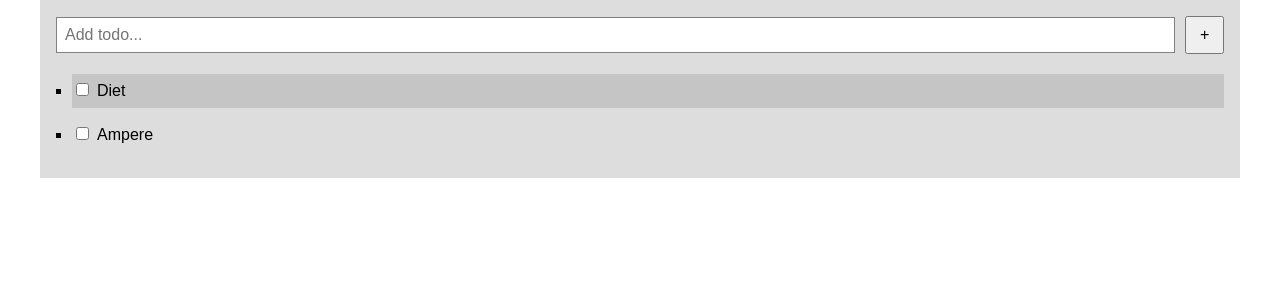
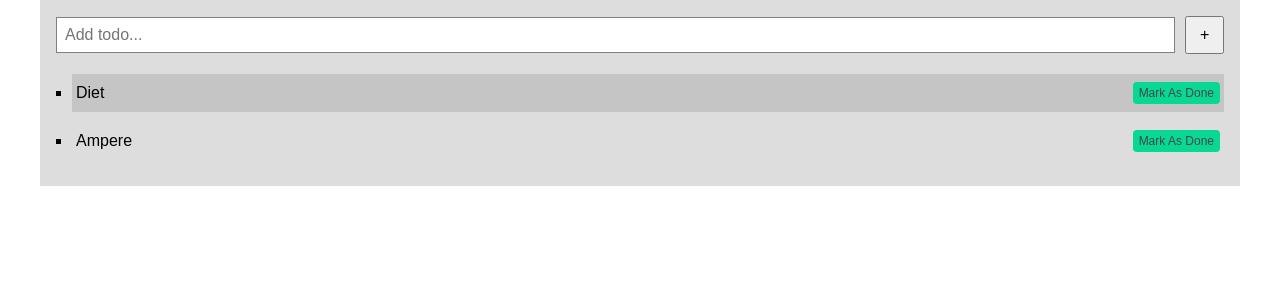
Before and after one commit to DebjitPramanick/Django-List-App, a Django app: page / in a window 1280 px wide. Shown: the part 60-360 px from the top of the page. Run offline with Django 3.2, Linux system fonts and the light colour scheme; data comes from the database, SQL or seed files in the repository; both versions use the stored data as it was after the commit.

Commit message:
Project Finished

```diff
--- a/static/style.css
+++ b/static/style.css
@@ -62,9 +62,19 @@ li{
 li div{
     display: flex;
     align-items: center;
+    justify-content: space-between;
     column-gap: 8px;
 }
 
 ul li:nth-child(odd){
     background-color: #c5c5c5;
 }
+
+#mark{
+    text-decoration: none;
+    color: #464646;
+    background-color: #08d893;
+    padding: 4px 6px;
+    border-radius: 4px;
+    font-size: 12px;
+}
--- a/templates/index.html
+++ b/templates/index.html
@@ -27,8 +27,8 @@
                 {% for task in tasks reversed %}
                 <li id="task">
                     <div class="task-container">
-                        <a href="check/{{task.id}}"><input type="checkbox" id="checkbox" /></a>
                         <p id="content">{{task.title}}</p>
+                        <a href="check/{{task.id}}" id="mark">Mark As Done</a>
                     </div>
                 </li>
                 {% endfor %}
```
Also changed, not shown: db.sqlite3.
